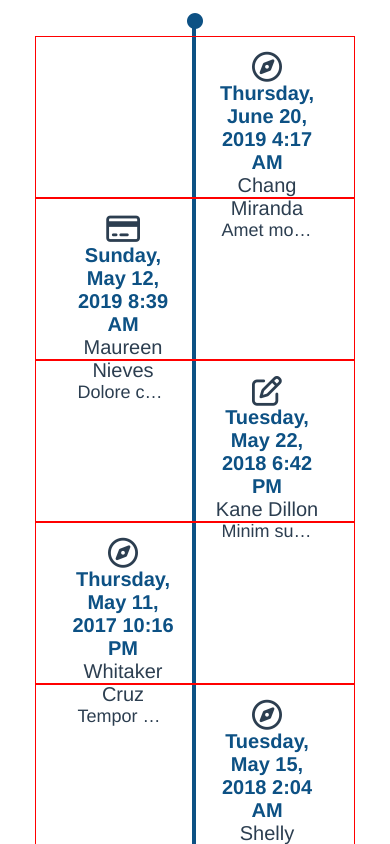
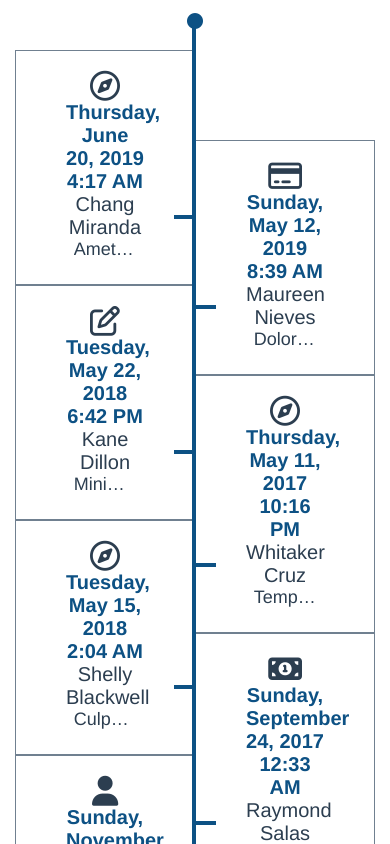
Before and after one commit to Cmanar0/Timeline, a Vue app: page / in a window 390 px wide. Shown: the top 844 px of the page. Built offline with nearby package versions, Linux system fonts and the light colour scheme.

Commit message:
Refractory timeline structure for better responsivity

```diff
--- a/src/App.vue
+++ b/src/App.vue
@@ -22,6 +22,6 @@ export default {
   -moz-osx-font-smoothing: grayscale;
   text-align: center;
   color: #2c3e50;
-  margin-top: 60px;
+  margin: 0;
 }
 </style>
--- a/src/components/Timeline.vue
+++ b/src/components/Timeline.vue
@@ -1,12 +1,50 @@
 <template>
   <div class="container">
+    <div class="line" id="line">
+      <div v-for="post in myPostsList" :key="post.id" :post="post" class="invis-height"></div>
+      <div class="invis-height"></div>
+    </div>
     <div class="time-line">
-      <div class="line" id="line">
-        <div v-for="post in myPostsList" :key="post.id" :post="post" class="invis-height"></div>
+      <div class="left-column">
+        <div class="mg-top-50"></div>
+        <div
+          v-for="post in myPostsList"
+          :key="post.id"
+          :post="post"
+          class="box"
+          :class="{ none: post.myID % 2 == 1 }"
+        >
+          <div v-if="post.myID % 2 == 0" class="content-box">
+            <i :class="post.randomIcon"></i>
+            <div class="date">
+              <p>
+                {{ post.registered }}
+              </p>
+            </div>
+            <div class="name">
+              <p>
+                {{ post.name.first }}
+                {{ post.name.last }}
+              </p>
+            </div>
+            <div class="shorten-flex">
+              <div class="shorten-text">
+                {{ post.about }}
+              </div>
+            </div>
+            <div class="left-post-joint"></div>
+          </div>
+        </div>
       </div>
-      <div class="mg-top-26"></div>
-      <div v-for="post in myPostsList" :key="post.id" :post="post" class="time-point">
-        <div class="content">
+      <div class="right-column">
+        <div class="mg-top-90"></div>
+        <div
+          v-for="post in myPostsList"
+          :key="post.id"
+          :post="post"
+          class="box"
+          :class="{ none: post.myID % 2 == 0 }"
+        >
           <div v-if="post.myID % 2 == 1" class="content-box">
             <i :class="post.randomIcon"></i>
             <div class="date">
@@ -25,30 +63,8 @@
                 {{ post.about }}
               </div>
             </div>
+            <div class="right-post-joint"></div>
           </div>
-          <div v-else></div>
-        </div>
-        <div class="content">
-          <div v-if="post.myID % 2 == 0" class="content-box">
-            <i :class="post.randomIcon"></i>
-            <div class="date">
-              <p>
-                {{ post.registered }}
-              </p>
-            </div>
-            <div class="name">
-              <p>
-                {{ post.name.first }}
-                {{ post.name.last }}
-              </p>
-            </div>
-            <div class="shorten-flex">
-              <div class="shorten-text">
-                {{ post.about }}
-              </div>
-            </div>
-          </div>
-          <div v-else></div>
         </div>
       </div>
     </div>
@@ -91,6 +107,44 @@ export default {
 </script>
 
 <style scoped>
+.left-post-joint {
+  border: 2px solid;
+  position: relative;
+  width: 20%;
+  z-index: 100;
+  left: 50px;
+  bottom: 45px;
+  margin-left: auto;
+  color: rgba(13, 81, 132, 255);
+}
+.right-post-joint {
+  border: 2px solid;
+  position: relative;
+  width: 20%;
+  z-index: 100;
+  right: 50px;
+  bottom: 45px;
+  margin-right: auto;
+  color: rgba(13, 81, 132, 255);
+}
+.none {
+  display: none;
+}
+.left-column {
+  width: 50%;
+  display: flex;
+  flex-direction: column;
+}
+.right-column {
+  width: 50%;
+  display: flex;
+  flex-direction: column;
+}
+.box {
+  min-height: 140px;
+  padding: 20px;
+  border: 1px solid slategrey;
+}
 .date {
   font-size: 20px;
   font-weight: 700;
@@ -114,23 +168,11 @@ export default {
   font-size: 30px;
 }
 .content-box {
-  padding: 0 15px 0 15px;
+  padding: 0 30px 0 30px;
 }
-.time-point {
-  padding: 15px;
-  height: 130px;
-  display: flex;
-  z-index: 50;
-  width: 80%;
-  position: relative;
-  top: -50px;
-  border: 1px solid red;
-}
-.content {
-  width: 50%;
-}
+
 .invis-height {
-  height: 158px;
+  height: 90px;
   border: 1px solid red;
   width: 50vw;
   position: relative;
@@ -167,12 +209,11 @@ export default {
 }
 .time-line {
   display: flex;
-  flex-direction: column;
-  align-items: center;
+  flex-direction: row;
 }
 .line {
   border-left: 4px solid rgba(13, 81, 132, 255);
-  height: calc(auto - 40px);
+  height: calc(auto + 100px);
   position: absolute;
   left: 50%;
   top: 20px;
@@ -184,13 +225,8 @@ export default {
 p {
   margin: 0;
 }
-@media (min-width: 750px) {
-}
 </style>
 <style>
-#app {
-  margin: 0;
-}
 body {
   width: 100%;
   margin: 0;
@@ -206,8 +242,11 @@ body {
 .mg-top-20 {
   margin-top: 20px;
 }
-.mg-top-26 {
-  margin-top: 26px;
+.mg-top-50 {
+  margin-top: 50px;
+}
+.mg-top-90 {
+  margin-top: 140px;
 }
 .mg-bot-10 {
   margin-bottom: 10px;
```
